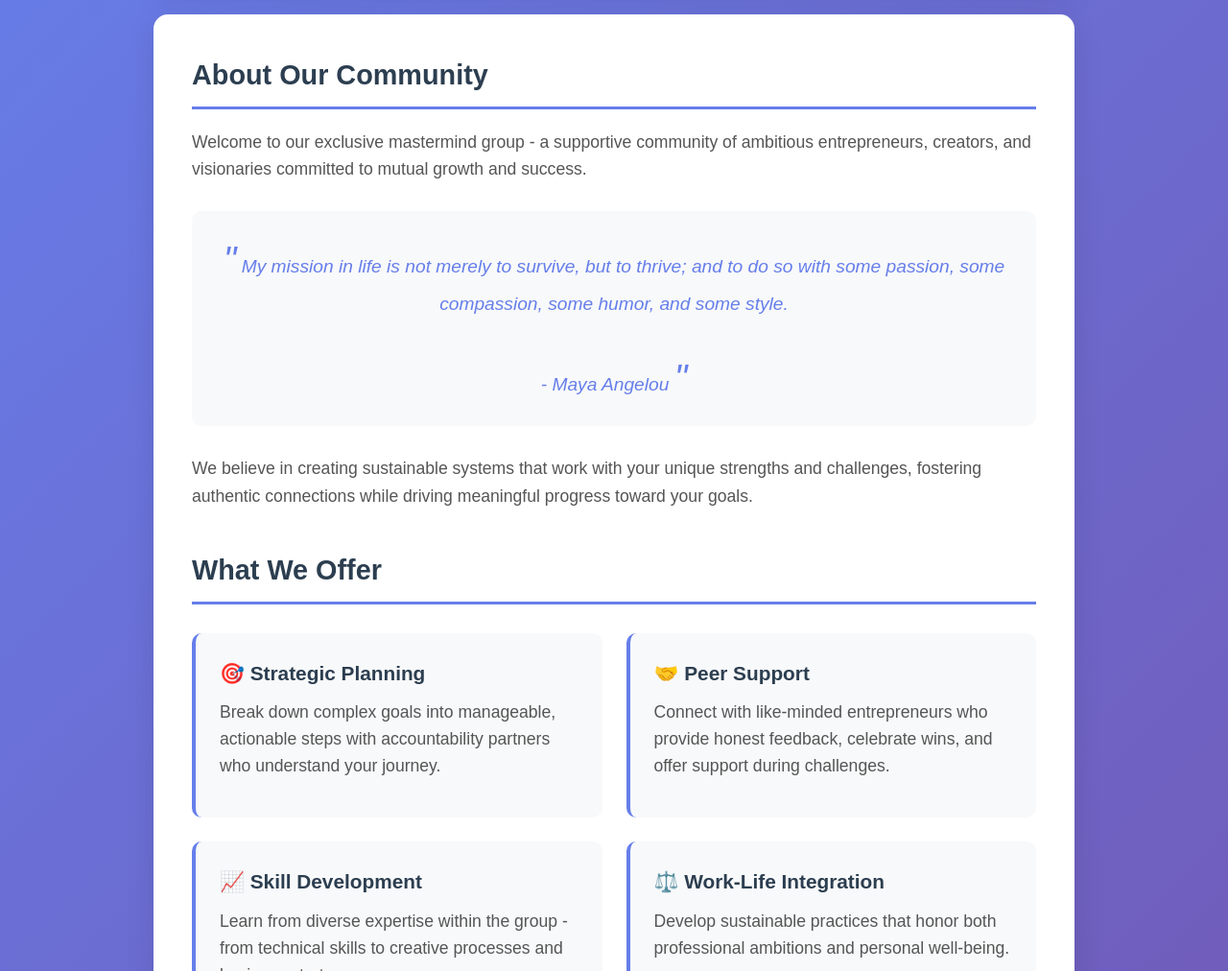
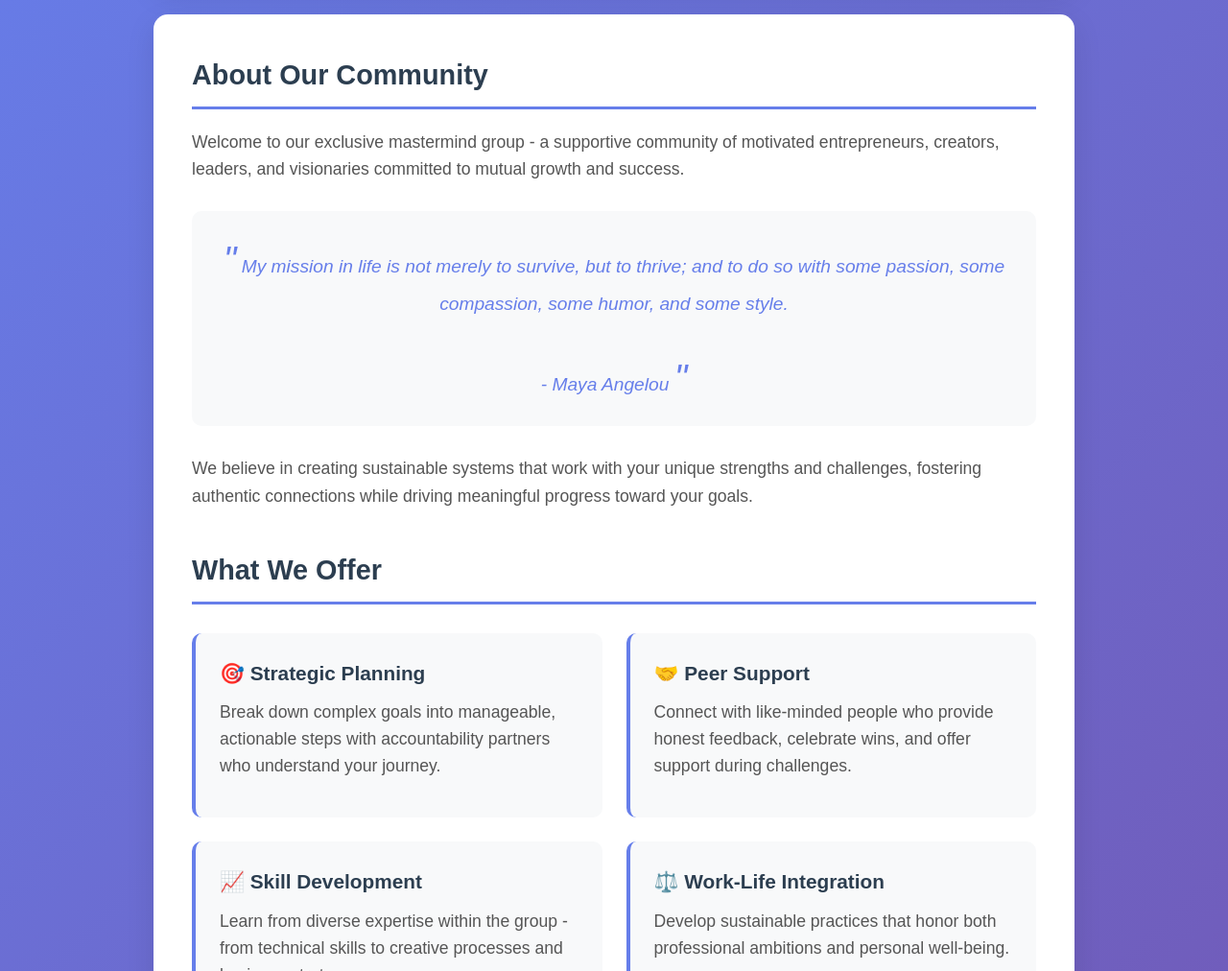
Before and after one commit to NamibiaTorres/LadiesMasterMoney, a plain HTML site: page index.html in a window 1280 px wide. Shown: the part 220-1232 px from the top of the page at 96% size. Drawn offline with Linux system fonts and the light colour scheme.

Commit message:
Update descriptor words

```diff
--- a/index.html
+++ b/index.html
@@ -194,7 +194,7 @@
             <!-- About Section -->
             <div class="section">
                 <h2>About Our Community</h2>
-                <p>Welcome to our exclusive mastermind group - a supportive community of ambitious entrepreneurs, creators, and visionaries committed to mutual growth and success.</p>
+                <p>Welcome to our exclusive mastermind group - a supportive community of motivated entrepreneurs, creators, leaders, and visionaries committed to mutual growth and success.</p>
 
                 <div class="quote">
                     My mission in life is not merely to survive, but to thrive; and to do so with some passion, some compassion, some humor, and some style.
@@ -214,7 +214,7 @@
                     </div>
                     <div class="feature">
                         <h3>🤝 Peer Support</h3>
-                        <p>Connect with like-minded entrepreneurs who provide honest feedback, celebrate wins, and offer support during challenges.</p>
+                        <p>Connect with like-minded people who provide honest feedback, celebrate wins, and offer support during challenges.</p>
                     </div>
                     <div class="feature">
                         <h3>📈 Skill Development</h3>
```
